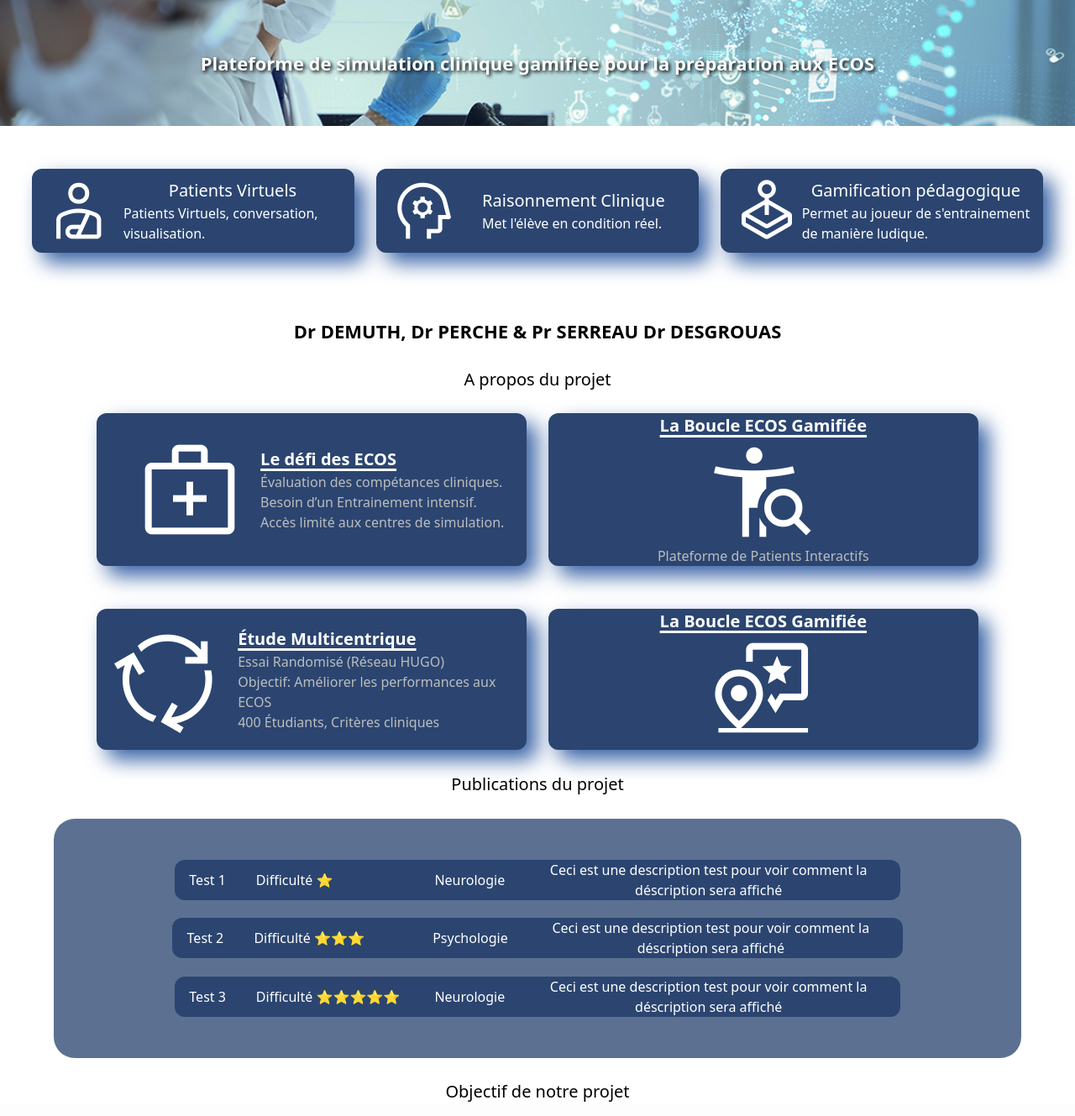
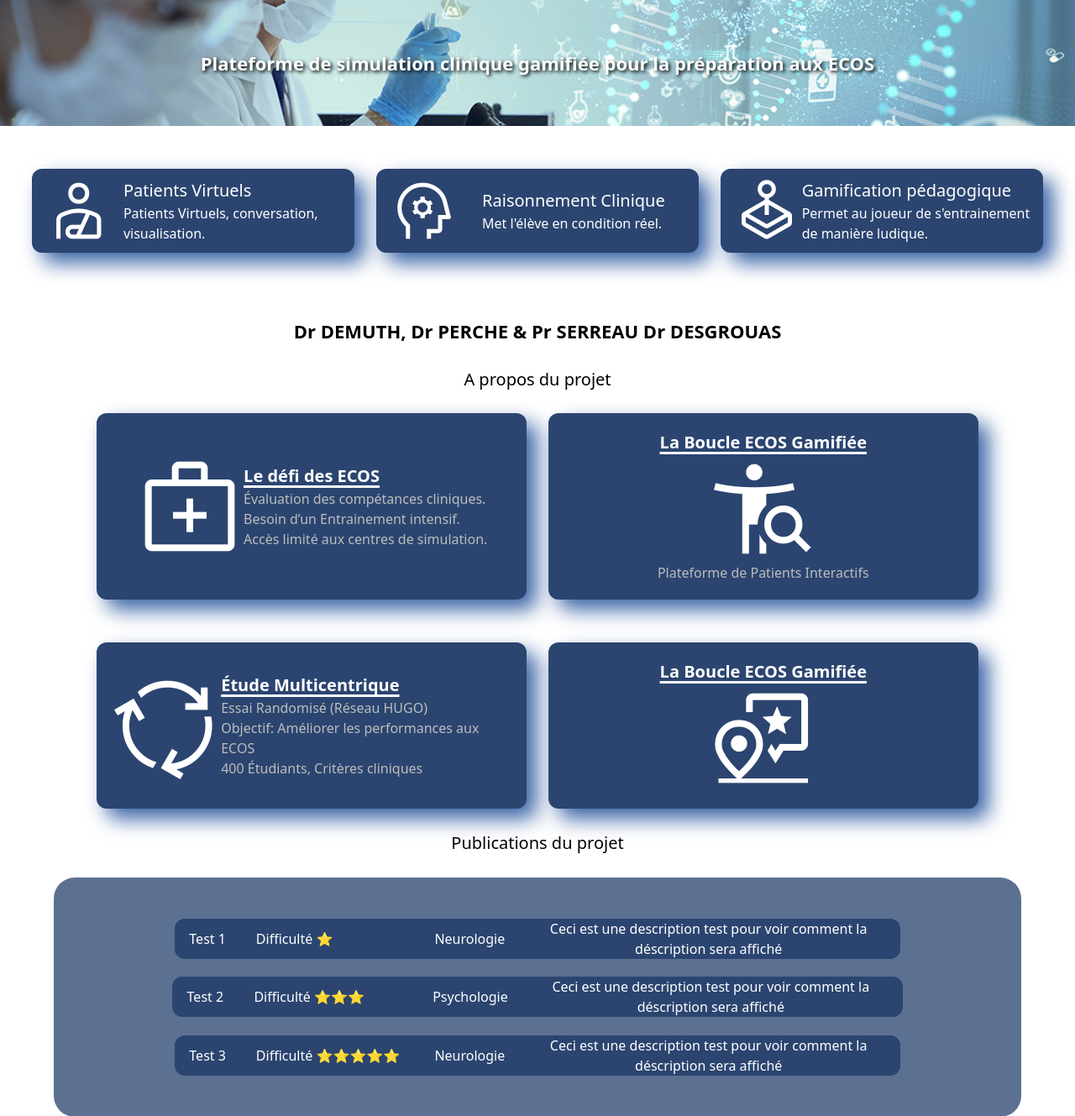
Before and after one commit to CillianBgrPro/Projet-Entreprise, a Django app: page /accueil/ in a window 1280 px wide. Shown: the top 1329 px of the page at 84% size. Run offline with Django 5.2, Linux system fonts and the light colour scheme; the visitor is signed in with stand-in values (Sample User, id 1).

Commit message:
fix css accueil

```diff
--- a/assets/css/accueil.css
+++ b/assets/css/accueil.css
@@ -58,6 +58,10 @@ main > div#container > div.card > div#container-descritpion{
     max-width: 100%;
 }
 
+main > div#container > div.card > div#container-descritpion > h3{
+    text-align: left;
+}
+
 h3{
     text-align: center;
     font-size: 20px;
@@ -101,18 +105,20 @@ main > div#about > div > div.card-type-two > span{
 
 main > div#about > div > div > div > span{
     font-size: 8rem;
-    padding: 20px;
+    /* padding: 20px; */
 }
 
 main > div#about > div > div.card-type-one{
     display: flex;
     justify-content: center;
     flex-direction: row;
+    padding: 20px;
 }
 
 main > div#about > div > div.card-type-two{
     display: flex;
     flex-direction: column;
+    padding: 20px;
 }
 
 main > div#about > div > div.card-type-one > div > h4, main > div#about > div > div.card-type-two > h4{
```
